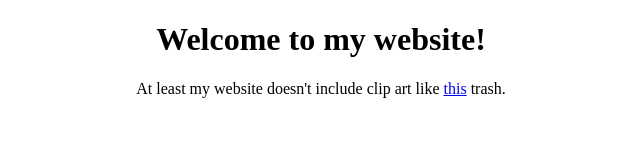
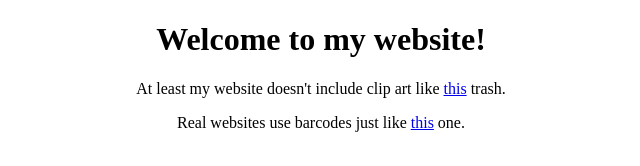
Before and after one commit to matttodd/matttodd.github.io-retired, a plain HTML site: page index.html in a window 1280 px wide. Shown: the whole page, without its empty margins (319-959 px from the left). Drawn offline with Linux system fonts and the light colour scheme.

Commit message:
I added a compliment

```diff
--- a/index.html
+++ b/index.html
@@ -7,5 +7,6 @@
   <div align="center">
     <h1>Welcome to my website!</h1>
     <p>At least my website doesn't include clip art like <a href="http://tgreenwald.com/">this</a> trash.</p>
+    <p>Real websites use barcodes just like <a href="http://trevorstensor.github.io">this</a> one.</p>
   </div>
 </body>
```
